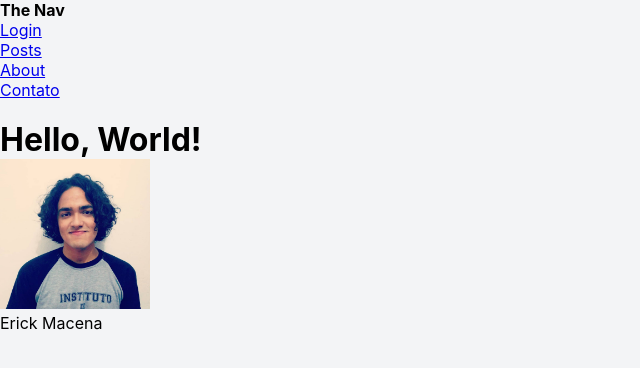
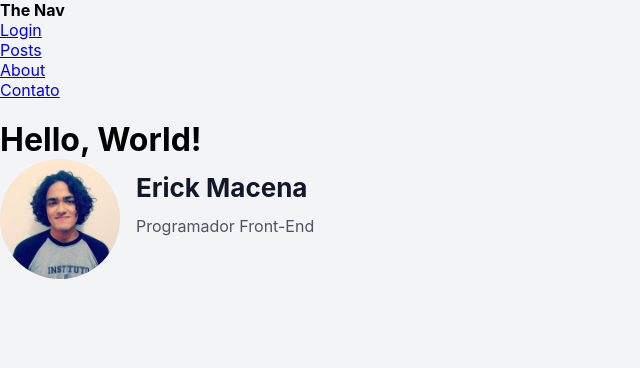
Before and after one commit to Des-web/Blogeek, a React (Create React App) app in the folder web/: page / in a window 1280 px wide. Shown: the top 368 px of the page, without its empty margins (0-640 px from the left). Built offline with nearby package versions, Linux system fonts and the light colour scheme.

Commit message:
Added first member component style

```diff
--- a/web/src/Components/Member/index.js
+++ b/web/src/Components/Member/index.js
@@ -1,10 +1,13 @@
 import React from 'react';
 
-function Member({ src, name }) {
+function Member({ src, name, description}) {
     return (
         <div class='member'>
-            <img class="member-pic" src={src} alt="Foto de perfil do membro" width="150px" height="150px" />
-            <p class="member-name">{name}</p>
+            <img class="member-img" src={src} alt="Foto de perfil do membro" width="120px" height="120px" />
+            <div class="member-info">
+                <h3 class="member-name">{name}</h3>
+                <p class="member-desc">{description}</p>
+            </div>
         </div>
     );
 }
--- a/web/src/pages/Home/index.js
+++ b/web/src/pages/Home/index.js
@@ -2,7 +2,7 @@ import React from 'react';
 
 import NavBar from '../../Components/NavBar';
 import Member from '../../Components/Member';
-import imgMember1 from '../../assets/eu.jpeg'
+import imgMember1 from '../../assets/erick-img.jpeg'
 
 function Home() {
   return (
@@ -10,7 +10,7 @@ function Home() {
       <NavBar/>
       <br></br>
       <h1>Hello, World!</h1>
-      <Member src={imgMember1} name="Erick Macena" />
+      <Member src={imgMember1} name="Erick Macena" description="Programador Front-End"/>
     </div>
   );
 }
--- a/web/src/styles/global.css
+++ b/web/src/styles/global.css
@@ -32,3 +32,26 @@ button {
   --gray-800: #1F2937;
   --gray-900: #111827;
 }
+
+.member {
+  display: flex;
+  align-items: start;
+}
+
+.member-img {
+  border-radius: 50%;
+}
+
+.member-info {
+  padding: 0 1em;
+}
+
+.member-name {
+  color: var(--gray-900);
+  font-size: 26px;
+  margin: .5em 0;
+}
+
+.member-desc {
+  color: var(--gray-600);
+}
```
Also changed, not shown: web/src/assets/erick-img.jpeg (renamed from web/src/assets/eu.jpeg).
